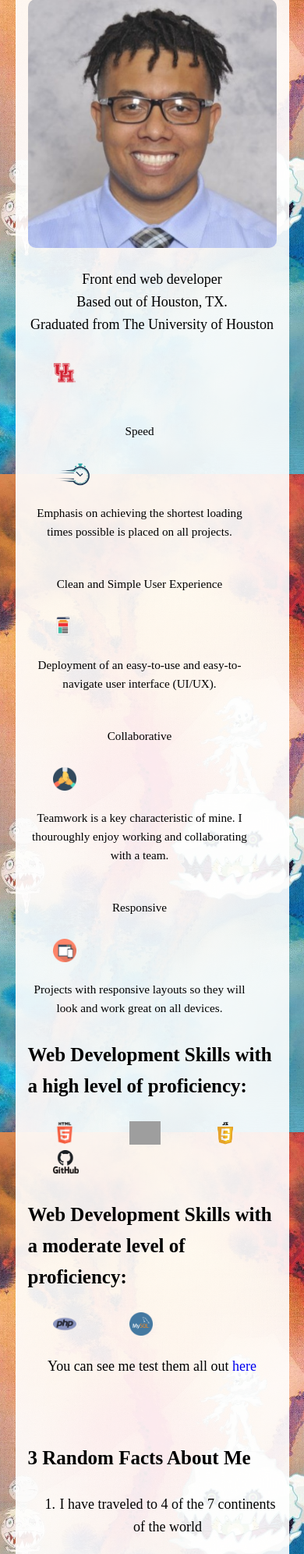
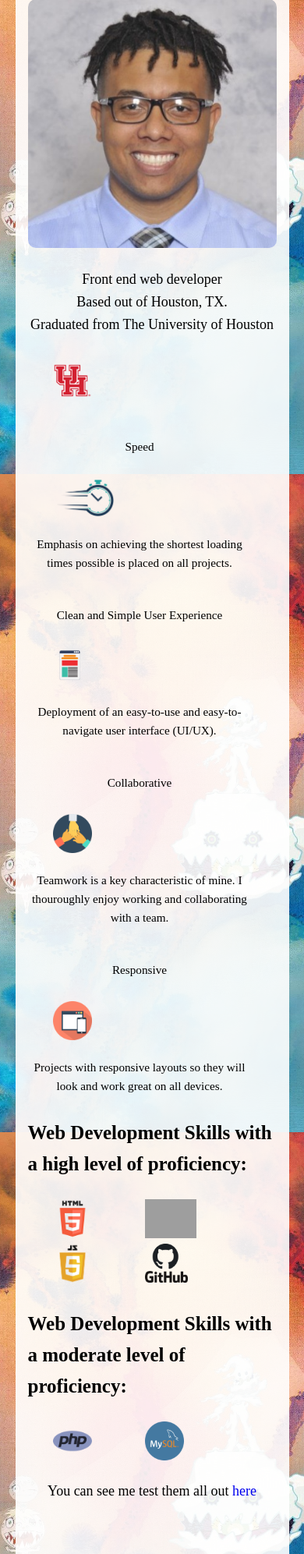
Before and after one commit to nco7317/nicholasnwadei.github.io, a PHP site: page / in a window 390 px wide. Shown: the part 1080-3073 px from the top of the page at 78% size. Run offline with PHP 8.4, Linux system fonts and the light colour scheme; grey boxes are pictures that could not be loaded.

Commit message:
background img size float

```diff
--- a/css/style.css
+++ b/css/style.css
@@ -375,7 +375,7 @@ justify-content: center;
 	  text-align: left;
 	}
 	.images {
-	  height: 30px;
+	  height: 50px;
 	  /* width: 70px; */
 	  padding-left: 2em;
 	  padding-right: 2em;
@@ -400,9 +400,12 @@ justify-content: center;
 		width: auto;
 	}
 	.img li {
-		float: left;
+		/* float: left; */
 		padding-right: 2em;
 		align-items: center;
+	}
+	.img img {
+
 	}
 
 	li {
```
